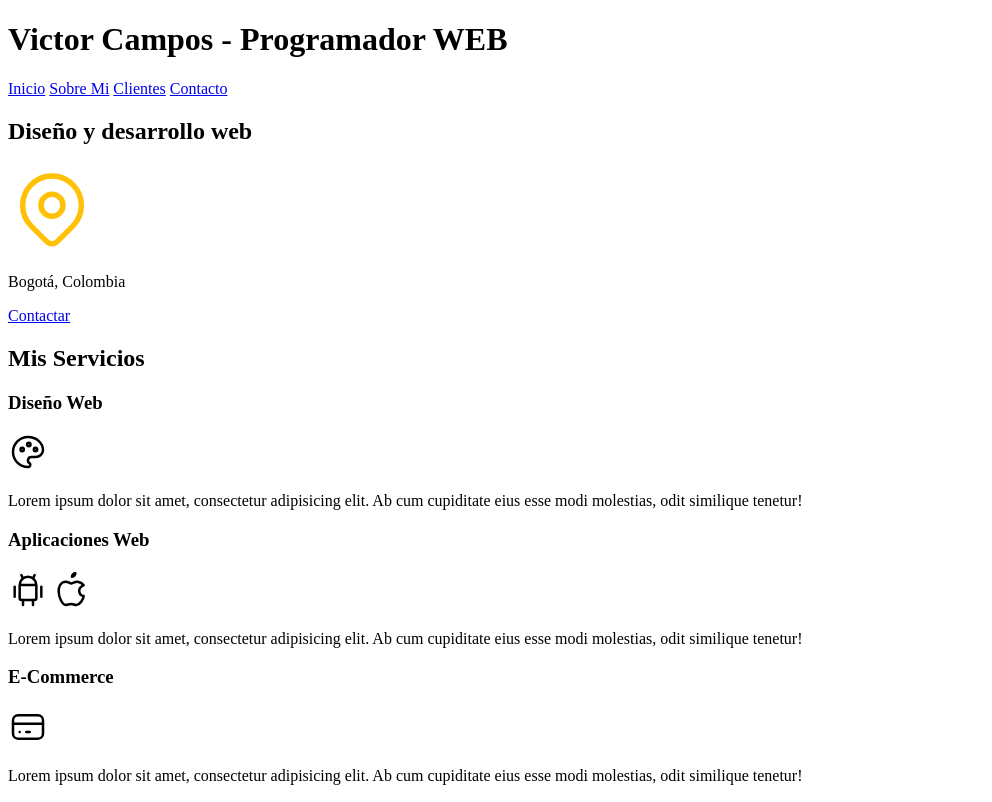
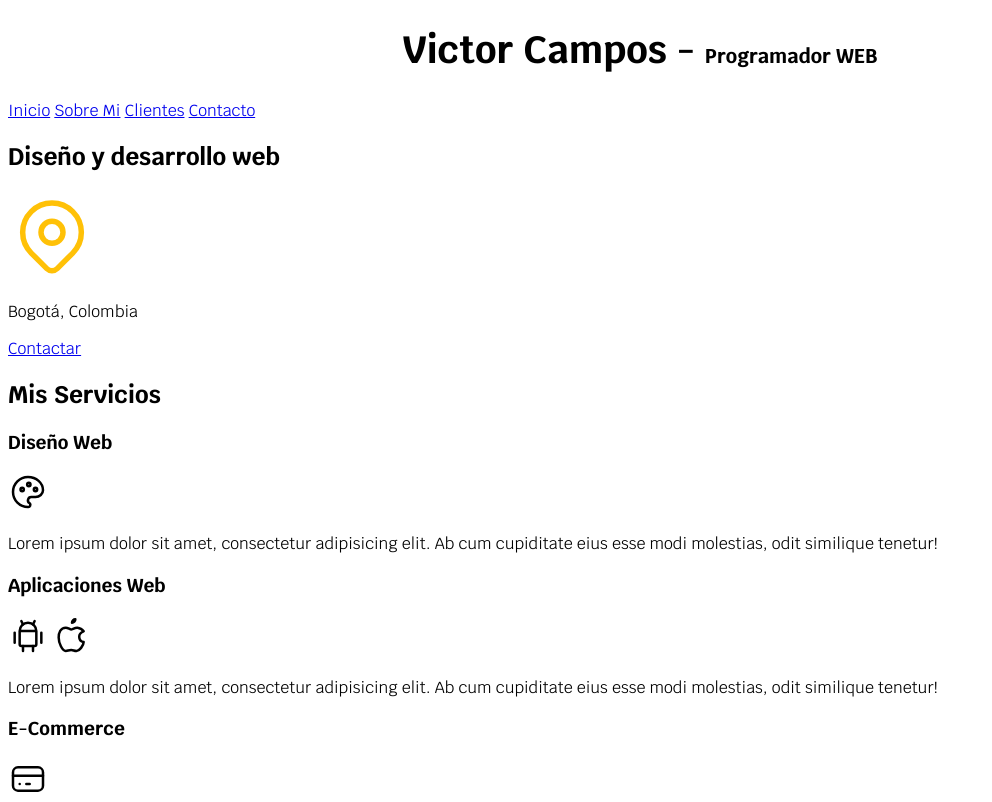
Before and after one commit to cravcampos/curso_desarrollo_web, a plain HTML site: page freelancer_inicio/index.html in a window 1280 px wide. Shown: the top 802 px of the page, without its empty margins (0-992 px from the left). Drawn offline with Linux system fonts and the light colour scheme.

Commit message:
Agregando fuente y css algunos elementos

```diff
--- a/freelancer_inicio/css/styles.css
+++ b/freelancer_inicio/css/styles.css
@@ -0,0 +1,17 @@
+html{
+    font-size: 62.5%;
+}
+
+body{
+    font-size: 16px; /*1 rem  = 10px*/
+    font-family: 'Krub', sans-serif;
+}
+
+h1{
+    text-align: center;
+    font-size: 3.8rem;
+}
+
+span{
+    font-size: 2rem;
+}
--- a/freelancer_inicio/index.html
+++ b/freelancer_inicio/index.html
@@ -4,12 +4,15 @@
     <meta charset="UTF-8">
     <meta name="viewport" content="width=device-width, initial-scale=1">
     <title>Programador Web</title>
+    <link rel="preconnect" href="https://fonts.googleapis.com">
+    <link rel="preconnect" href="https://fonts.gstatic.com" crossorigin>
+    <link href="https://fonts.googleapis.com/css2?family=Krub:wght@400;700&display=swap" rel="stylesheet">
     <link rel="preload" href="css/styles.css" as="style">
     <link rel="stylesheet" href="css/styles.css">
 </head>
 <body>
 <header>
-    <h1>Victor Campos - Programador WEB</h1>
+    <h1>Victor Campos - <span>Programador WEB</span></h1>
 </header>
 
 <nav>
```
